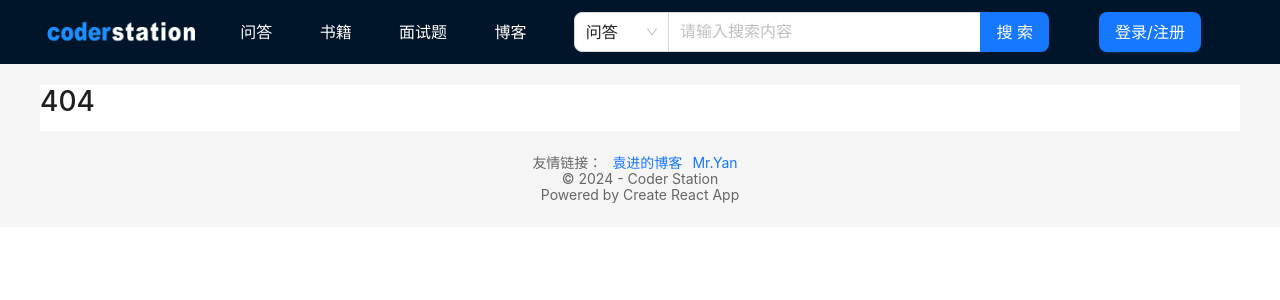
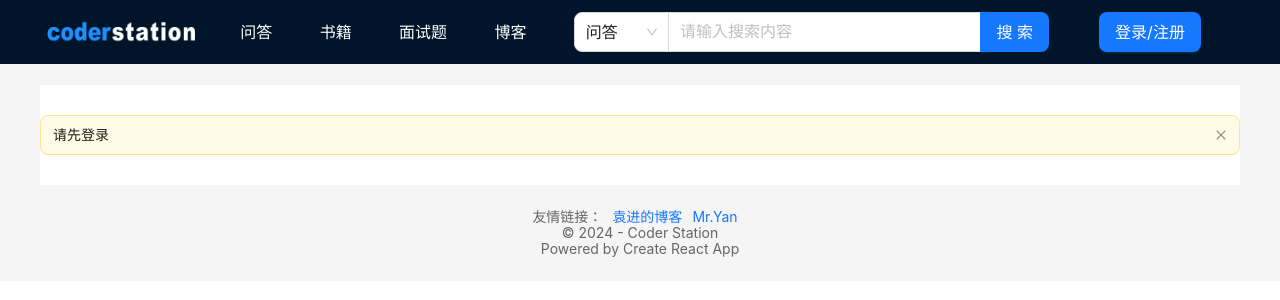
Before and after one commit to LeviningU/CoderStation, a React app: page /personal in a window 1280 px wide. Before the commit this address had no page. Shown: the top 300 px of the page. Built offline with nearby package versions, Linux system fonts and the light colour scheme; a small style sheet from the web is missing.

Commit message:
导航守卫

```diff
--- a/src/App.jsx
+++ b/src/App.jsx
@@ -3,7 +3,8 @@ import NavHeader from "./components/NavHeader";
 import PageFooter from "./components/PageFooter";
 import LoginForm from "./components/LoginForm";
 
-import Router from "./router";
+// import Router from "./router";
+import RouterBefore from "./router/RouterBefore";
 
 import { useState, useEffect } from "react";
 
@@ -49,7 +50,7 @@ function App() {
                 <NavHeader onClick={handleClick} />
             </Header>
             <Content className="content">
-                <Router></Router>
+                <RouterBefore></RouterBefore>
             </Content>
             <Footer className="footer">
                 <PageFooter />
--- a/src/components/LoginAvatar/index.jsx
+++ b/src/components/LoginAvatar/index.jsx
@@ -18,7 +18,7 @@ export default function LoginAvatar(props) {
 
     const listClickHandler = (item) => {
         if (item === "个人中心") {
-            // window.location.href = "/user";
+            navigate("/personal");
         } else if (item === "退出登录") {
             localStorage.removeItem("token");
             dispatch(logout());
--- /dev/null
+++ b/src/pages/Personal.jsx
@@ -0,0 +1,5 @@
+import React from "react";
+
+export default function Personal() {
+    return <div>个人中心</div>;
+}
--- /dev/null
+++ b/src/router/RouterBefore.jsx
@@ -0,0 +1,33 @@
+import Router from ".";
+
+import config from "./routeConfig";
+
+import { Alert } from "antd";
+
+export default function RouterBefore() {
+    const path = window.location.pathname.toLowerCase();
+
+    const target = config.find(item => item.path === path);
+
+    const closeHandle = () => {
+        window.location.href = "/";
+    }
+
+    if (target && target.needLogin) {
+        if (!localStorage.getItem("token")) {
+            return <Alert
+                message="请先登录"
+                type="warning"
+                closable
+                onClose={closeHandle}
+                style={{
+                    marginTop : "30px",
+                    marginBottom : "30px"
+                }}
+            ></Alert>
+        }
+    }
+
+
+    return <Router />;
+}
--- a/src/router/index.jsx
+++ b/src/router/index.jsx
@@ -1,25 +1,24 @@
-import Issues from "../pages/Issues";
-import Books from "../pages/Books";
-import Interview from "../pages/Interview";
-import AddIssue from "../pages/AddIssue";
-import IssueDetail from "../pages/IssueDetail"
-import SearchPage from "../pages/SearchPage";
-import BookDetail from "../pages/BookDetail";
+import config from "./routeConfig";
 
-import { Routes, Route, Navigate } from "react-router-dom";
+// import { Routes, Route, Navigate } from "react-router-dom";
+import { useRoutes } from "react-router-dom";
 
 export default function Router() {
-    return (
-        <Routes>
-            <Route path="/" element={<Navigate to="issues" />} />
-            <Route path="/issues" element={<Issues />} />
-            <Route path="/addissue" element={<AddIssue />}></Route>
-            <Route path="/issues/:id" element={<IssueDetail />}></Route>
-            <Route path="/books" element={<Books />} />
-            <Route path="/books/:id" element={<BookDetail />} />
-            <Route path="/interviews" element={<Interview />} />
-            <Route path="/searchPage" element={<SearchPage />} />
-            <Route path="*" element={<h1>404</h1>} />
-        </Routes>
-    );
+
+    return useRoutes(config);
+
+
+//     return (
+//         <Routes>
+//             <Route path="/" element={<Navigate to="issues" />} />
+//             <Route path="/issues" element={<Issues />} />
+//             <Route path="/addissue" element={<AddIssue />}></Route>
+//             <Route path="/issues/:id" element={<IssueDetail />}></Route>
+//             <Route path="/books" element={<Books />} />
+//             <Route path="/books/:id" element={<BookDetail />} />
+//             <Route path="/interviews" element={<Interview />} />
+//             <Route path="/searchPage" element={<SearchPage />} />
+//             <Route path="*" element={<h1>404</h1>} />
+//         </Routes>
+//     );
 }
--- /dev/null
+++ b/src/router/routeConfig.js
@@ -0,0 +1,66 @@
+import Issues from "../pages/Issues";
+import Books from "../pages/Books";
+import Interview from "../pages/Interview";
+import AddIssue from "../pages/AddIssue";
+import IssueDetail from "../pages/IssueDetail"
+import SearchPage from "../pages/SearchPage";
+import BookDetail from "../pages/BookDetail";
+import Personal from "../pages/Personal";
+
+import { Navigate } from "react-router-dom";
+
+const config = [
+    {
+        path: "/",
+        element: <Navigate to="issues" />,
+        needLogin: false,
+    },
+    {
+        path: "/issues",
+        element: <Issues />,
+        needLogin: false,
+    },
+    {
+        path: "/addissue",
+        element: <AddIssue />,
+        needLogin: true,
+    },
+    {
+        path: "/issues/:id",
+        element: <IssueDetail />,
+        needLogin: false,
+    },
+    {
+        path: "/books",
+        element: <Books />,
+        needLogin: false,
+    },
+    {
+        path: "/books/:id",
+        element: <BookDetail />,
+        needLogin: false,
+    },
+    {
+        path: "/interviews",
+        element: <Interview />,
+        needLogin: false,
+    },
+    {
+        path: "/searchPage",
+        element: <SearchPage />,
+        needLogin: false,
+    },
+    {
+        path: "/personal",
+        element: <Personal />,
+        needLogin: true,
+    },
+    {
+        path: "*",
+        element: <h1>404</h1>,
+        needLogin: false,
+    }
+
+]
+
+export default config;
```
